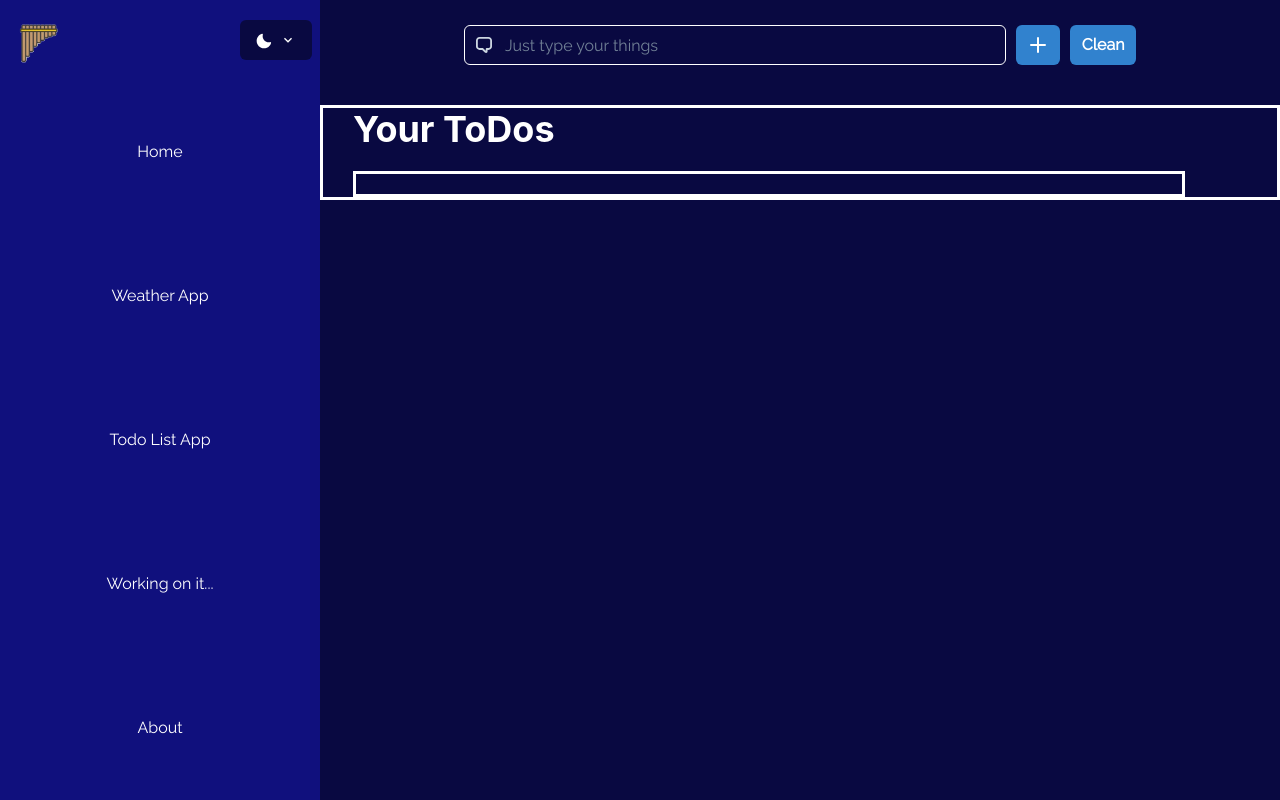
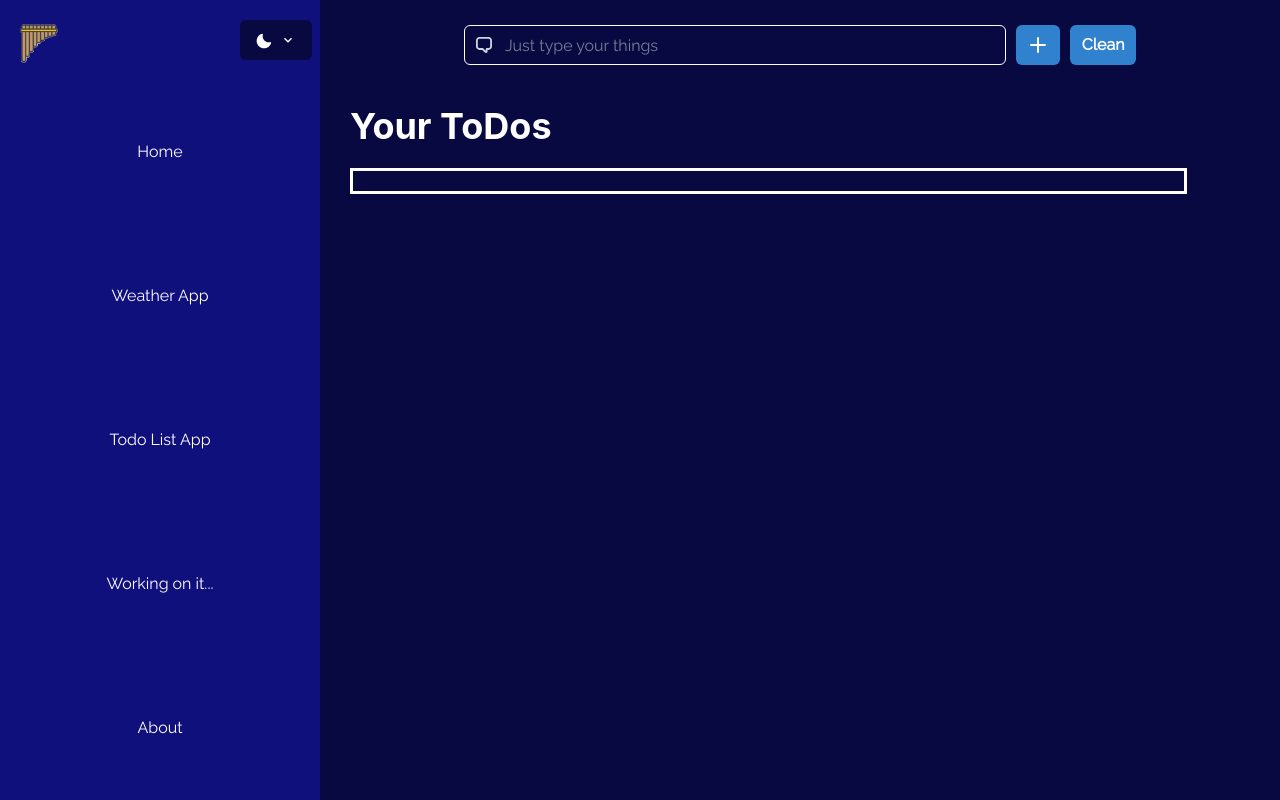
Before and after one commit to CharlieB04/my_portfolio, a Next.js app: page /todoListApp in a window 1280 px wide. Built offline with nearby package versions, Linux system fonts and the light colour scheme.

Commit message:
NUEVA VERSIÓN_5.2.6

```diff
--- a/pages/todoListApp.js
+++ b/pages/todoListApp.js
@@ -190,7 +190,6 @@ export default function TodoListApp() {
                                 pl={['10px','10px','30px','30px']}
                                 wordBreak='break-word'
                                 gap='20px'
-                                border='solid'
                             >
                                 {/*Title*/}
                                 <Heading
@@ -212,8 +211,6 @@ export default function TodoListApp() {
                                         initial={{ scale: 0 }}
                                         exit={{ scale: 0 }}
                                         animate={{ scale: 1 }}
-
-                                        border='solid'
                                     >
                                         <Button
                                             leftIcon={<DeleteIcon />}
```
